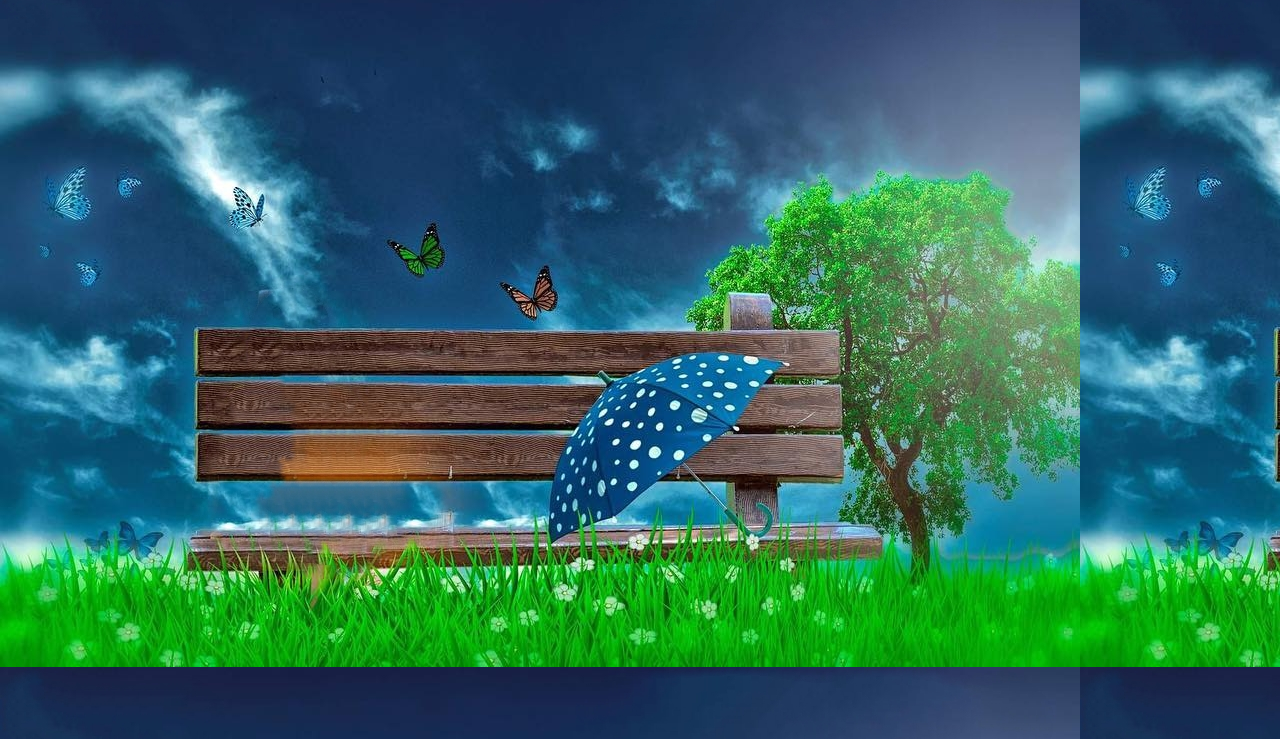
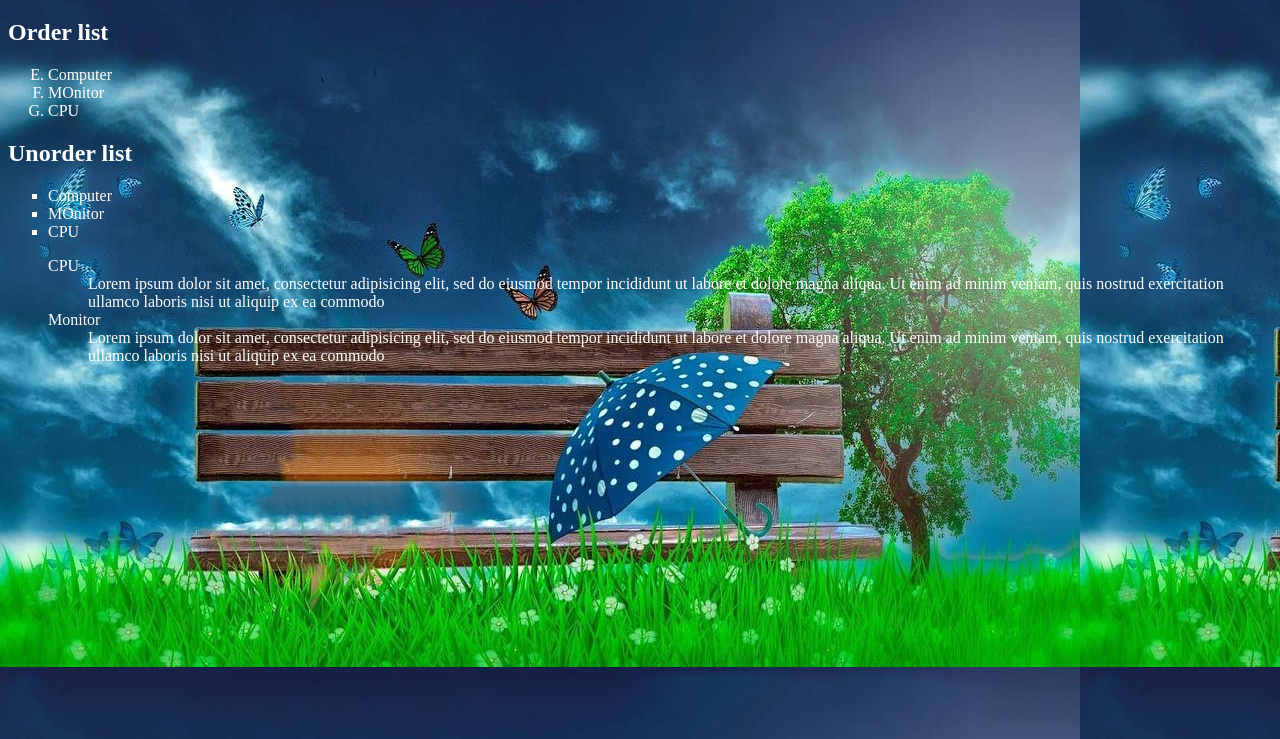
Before and after one commit to developerdrp/tritonbca2019, a plain HTML site: page pages/about.html in a window 1280 px wide. Shown: the part 61-800 px from the top of the page. Drawn offline with Linux system fonts and the light colour scheme.

Commit message:
list and images

```diff
--- a/pages/about.html
+++ b/pages/about.html
@@ -9,5 +9,37 @@
 <body bgcolor="#000000" text="#ffffff" background="../images/bg.jpeg">
 	<h1>About Us</h1>
 
+	<h2>Order list</h2>
+	<ol type="A" start=5>
+		<li>Computer</li>
+		<li>MOnitor</li>
+		<li>CPU</li>
+	</ol>
+
+
+	<h2>Unorder list</h2>
+	<ul type="square">
+		<li>Computer</li>
+		<li>MOnitor</li>
+		<li>CPU</li>
+	</ol>
+
+	<!-- Deninations list-->
+
+	<dl>
+		<dt>CPU</dt>
+		<dd> Lorem ipsum dolor sit amet, consectetur adipisicing elit, sed do eiusmod
+		tempor incididunt ut labore et dolore magna aliqua. Ut enim ad minim veniam,
+		quis nostrud exercitation ullamco laboris nisi ut aliquip ex ea commodo
+
+	</dd>
+	<dt>
+	Monitor</dt>
+	<dd> Lorem ipsum dolor sit amet, consectetur adipisicing elit, sed do eiusmod
+	tempor incididunt ut labore et dolore magna aliqua. Ut enim ad minim veniam,
+	quis nostrud exercitation ullamco laboris nisi ut aliquip ex ea commodo
+	</dd>
+</dl>
+
 </body>
 </html>
```
Also changed, not shown: index.html (+20 -0 lines).
